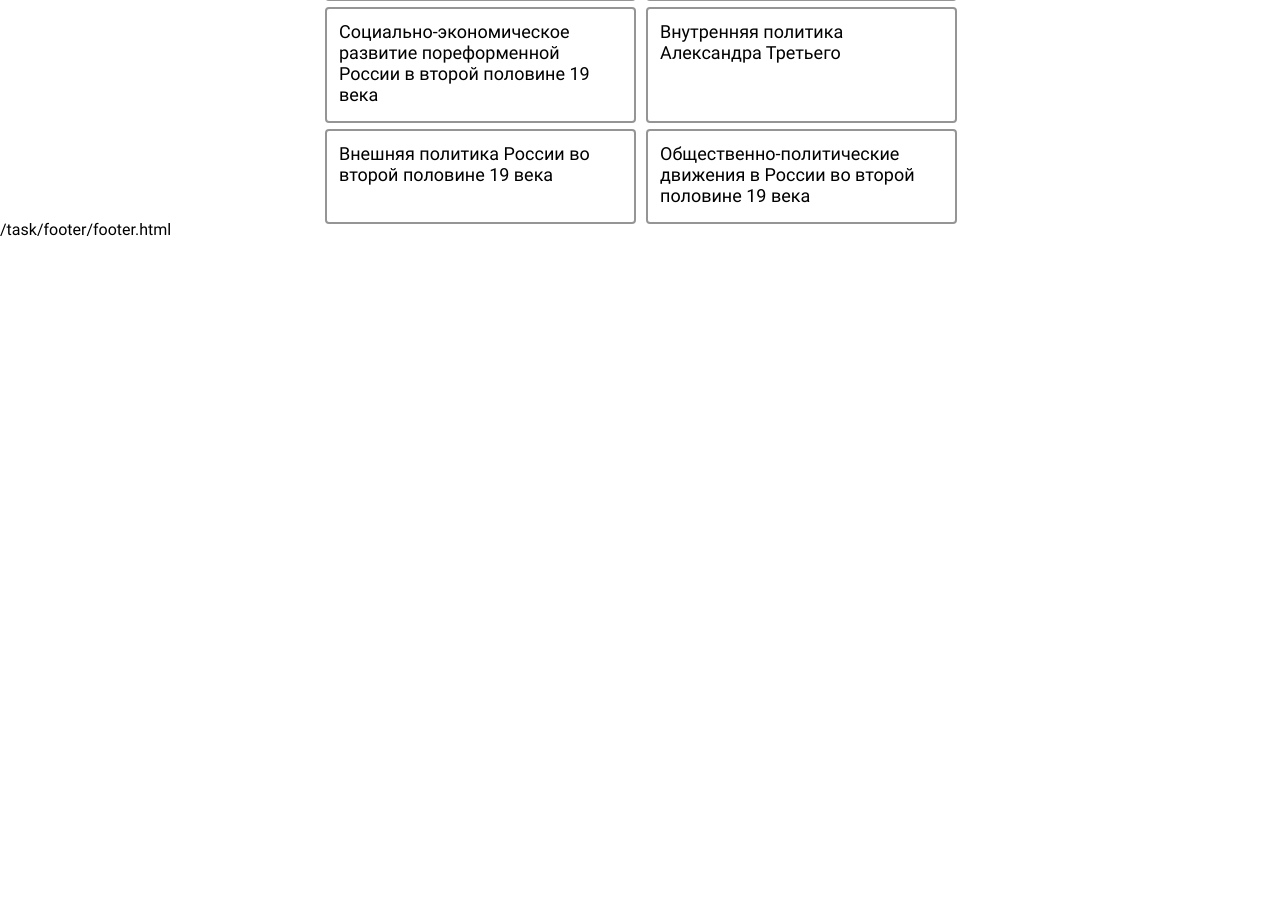
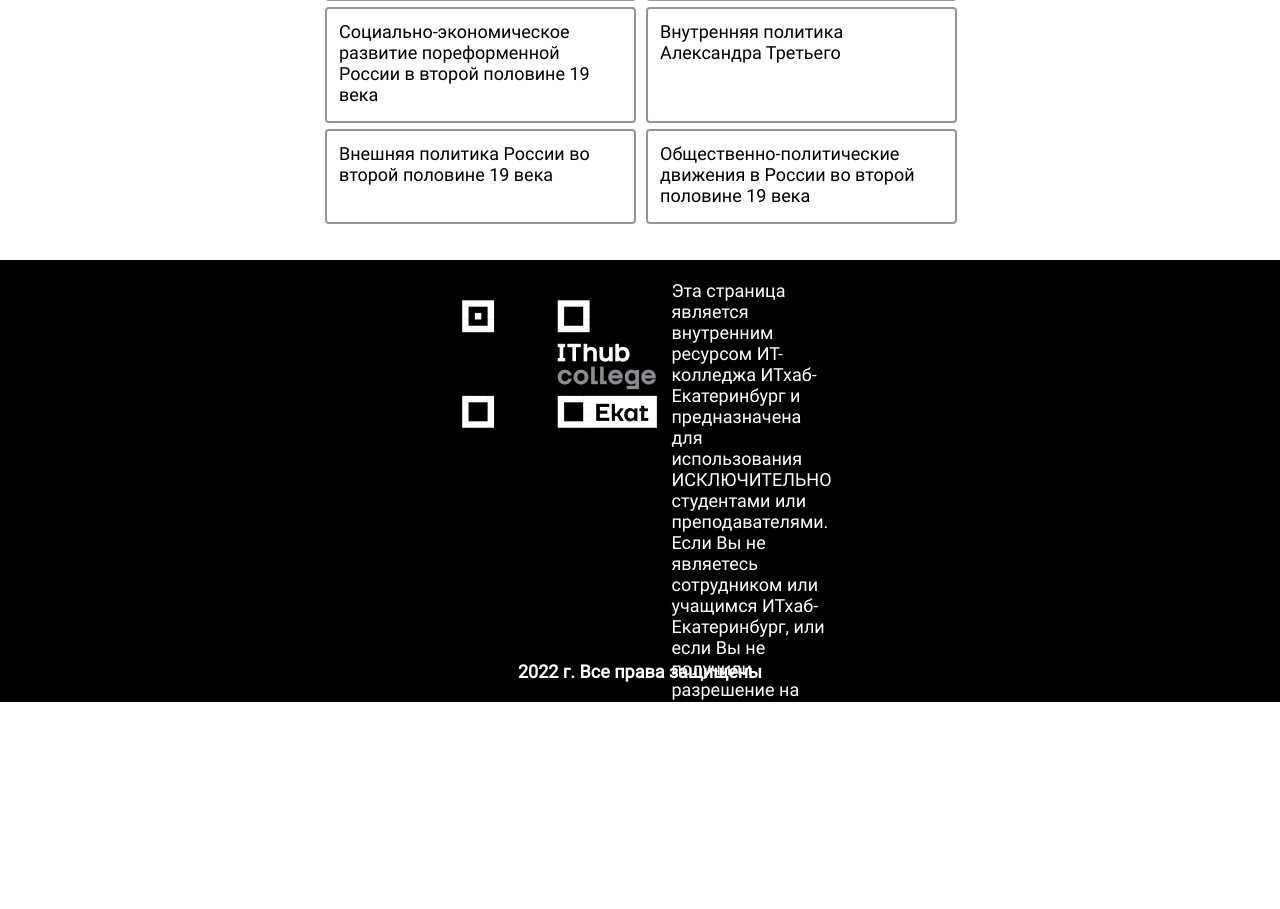
Before and after one commit to viklover/TestPlatform, a Django app: page / in a window 1280 px wide. Shown: the part 726-1635 px from the top of the page. Before the commit the page ends 962 px from the top, so only its background shows below. Run offline with Django 3.2, Linux system fonts and the light colour scheme; parts of the project's set-up code (start-up, migrations or seed data) failed here and were passed over.

Commit message:
Fix some problems with templates

```diff
--- a/main/templates/base.html
+++ b/main/templates/base.html
@@ -6,7 +6,7 @@
     <title>{% block title %} {% endblock %}</title>
 
     <link rel="stylesheet" href="{% static 'task/header.css' %}">
-    <link rel="stylesheet" href="{% static 'footer.css' %}">
+    <link rel="stylesheet" href="{% static 'footer/footer.css' %}">
 
     {% block css_styles %} {% endblock %}
 </head>
@@ -16,7 +16,7 @@
 
     {% block content %} {% endblock %}
 
-    {% include '../../static/task/footer/footer.html' %}
+    {% include 'footer.html' %}
 
     {% block js_scripts %} {% endblock %}
 </body>
--- a/static/task/footer/footer.html
+++ b/main/templates/footer.html
@@ -1,6 +1,3 @@
-{% block css_styles %}
-    <link rel="stylesheet" href="{% static '' %}">
-{% endblock %}
 {% load static %}
 <footer class="foot">
     <div class="box">
--- a/main/templates/index.html
+++ b/main/templates/index.html
@@ -6,6 +6,7 @@
     <meta http-equiv="X-UA-Compatible" content="IE=edge">
     <meta name="viewport" content="width=device-width, initial-scale=1.0">
     <link rel="stylesheet" href="{% static 'main_page/style.css' %}">
+    <link rel="stylesheet" href="{% static 'footer/footer.css' %}">
     <title>Пореформенная Россия </title>
 </head>
 <body>
@@ -63,6 +64,6 @@
         </p>
     </div>
 </div>
-{% static '../task/footer/footer.html' %}
+{% include 'footer.html' %}
 </body>
 </html>
--- a/main/templates/task/type1.html
+++ b/main/templates/task/type1.html
@@ -4,7 +4,7 @@
 {% block title %} Первый тип {% endblock %}
 
 {% block css_styles %}
-    <link rel="stylesheet" href="{% static 'task/type1' %}">
+    <link rel="stylesheet" href="{% static 'task/type1/style.css' %}">
 {% endblock %}
 
 {% block content %}
```
Also changed, not shown: static/footer/footer.css (renamed from static/task/footer/footer.css).
